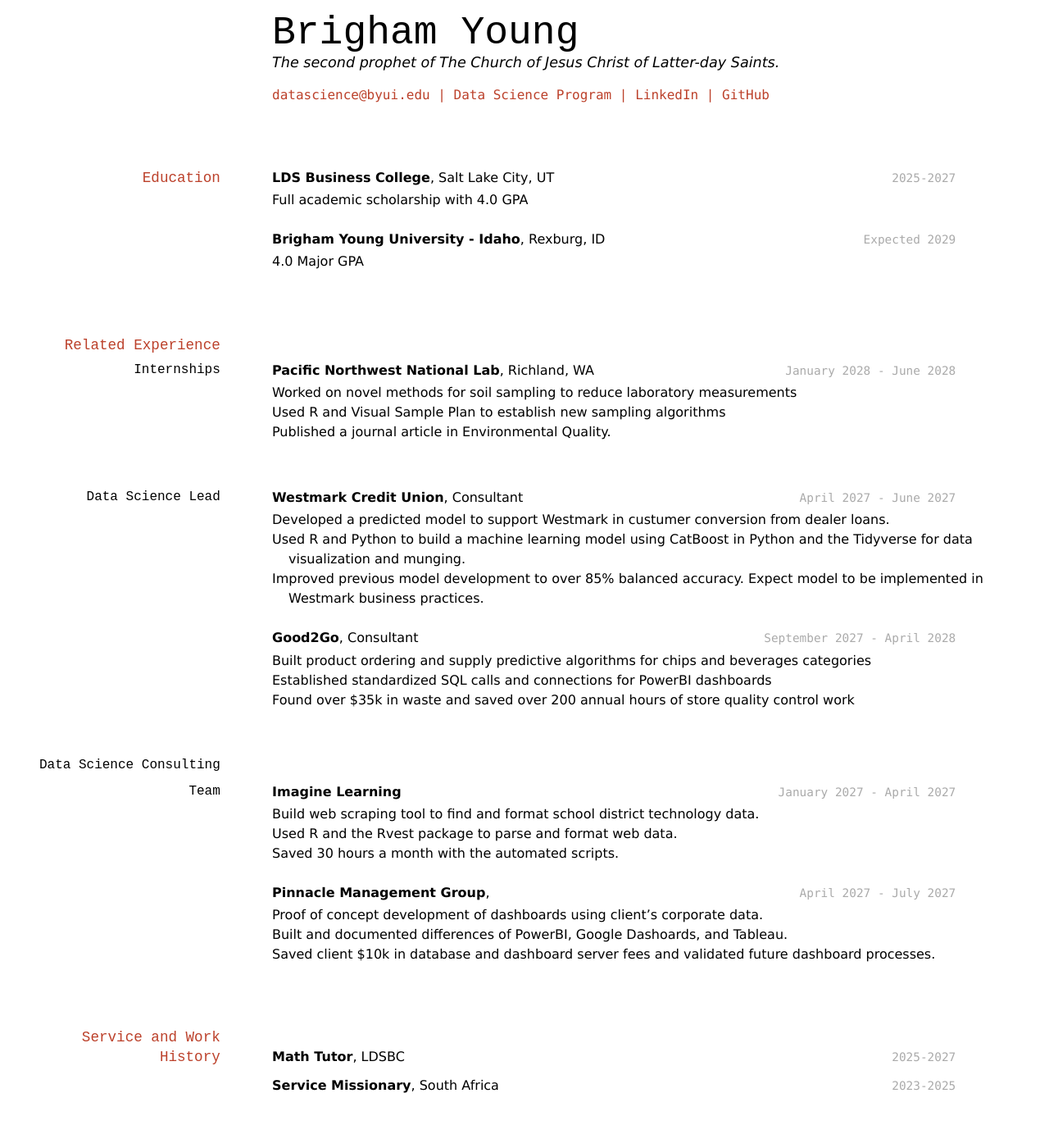
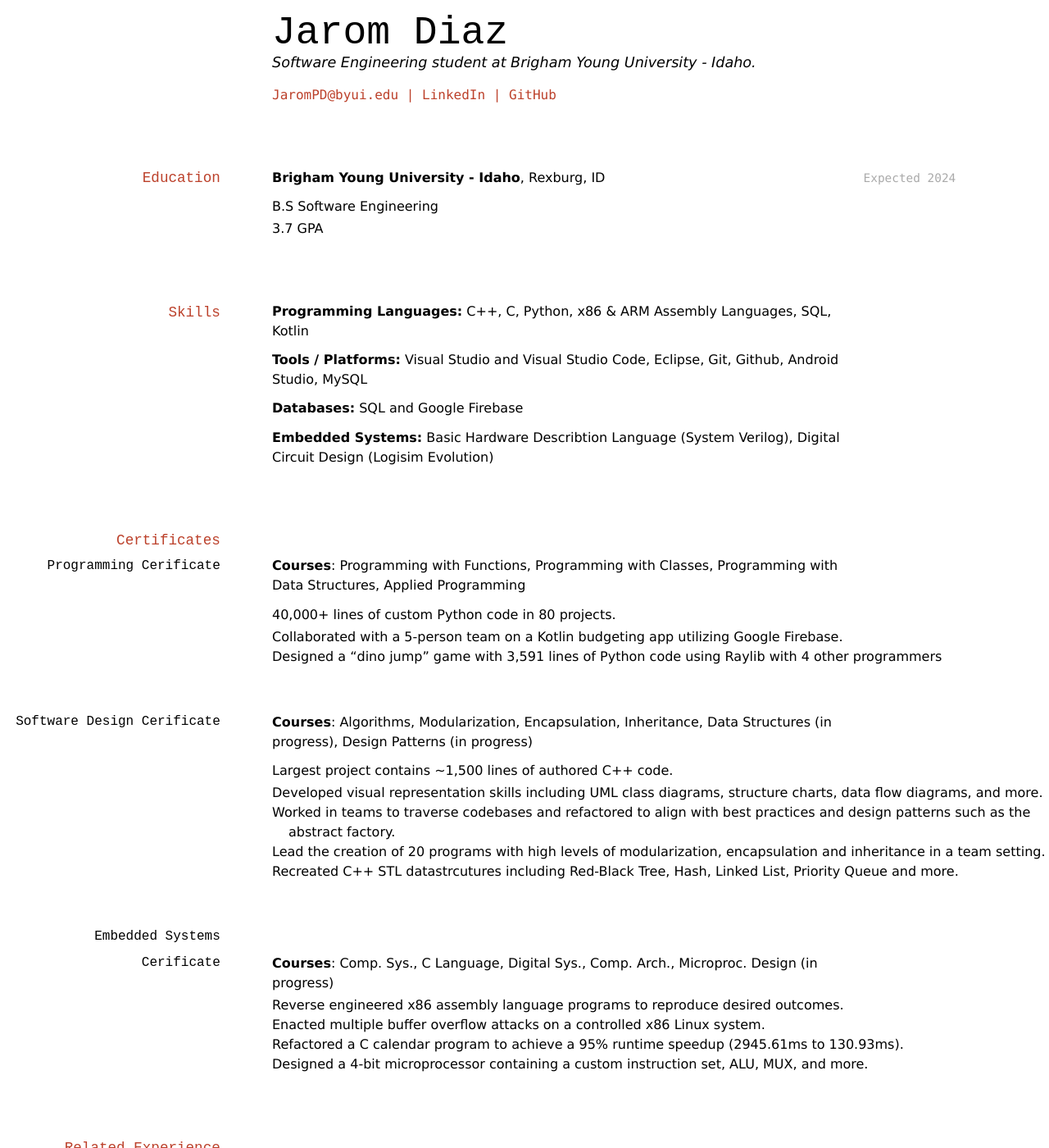
Before and after one commit to JaromPD/JaromDiaz-Resume, a Jekyll site: the page built from docs/index.md, in a window 1280 px wide and 1400 px high. Shown: the whole window at 82% size. Built offline with Jekyll 4.4.1, drawn with Linux system fonts in a browser that asks for light colours; some of the changed text lies outside the part shown.

Commit message:
Updated index with resume info

```diff
--- a/docs/index.md
+++ b/docs/index.md
@@ -1,86 +1,102 @@
 ---
 layout: cv
-title: Brigham Young's Resume
+title: Jarom Diaz's Resume
 ---
-# Brigham Young
-The second prophet of The Church of Jesus Christ of Latter-day Saints.
+# Jarom Diaz
+Software Engineering student at Brigham Young University - Idaho.
 
 <div id="webaddress">
-<a href="datascience@byui.edu">datascience@byui.edu</a>
-| <a href="https://byuidatascience.github.io/development.html">Data Science Program</a>
-| <a href="https://www.linkedin.com/groups/13537407/">LinkedIn</a>
-| <a href="https://github.com/byuids-resumes">GitHub</a>
+<a href="datascience@byui.edu">JaromPD@byui.edu</a>
+| <a href="https://www.linkedin.com/in/jarom-diaz/">LinkedIn</a>
+| <a href="https://github.com/JaromPD">GitHub</a>
 </div>
 
 <!-- https://www.monique.tech/the-art-of-markdown -->
 
 ## Education
-
-`2025-2027`
-__LDS Business College__, Salt Lake City, UT
-
-- Full academic scholarship with 4.0 GPA
-
-`Expected 2029`
+`Expected 2024`
 __Brigham Young University - Idaho__, Rexburg, ID
 
-- 4.0 Major GPA
+B.S Software Engineering
+- 3.7 GPA
+
+## Skills
+
+__Programming Languages:__
+C++, C, Python, x86 & ARM Assembly Languages, SQL, Kotlin
+
+__Tools / Platforms:__
+Visual Studio and Visual Studio Code, Eclipse, Git, Github, Android Studio, MySQL
+
+__Databases:__
+SQL and Google Firebase
+
+__Embedded Systems:__
+Basic Hardware Describtion Language (System Verilog), Digital Circuit Design (Logisim Evolution)
+
+## Certificates
+
+### Programming Cerificate
+
+__Courses__: Programming with Functions, Programming with Classes, Programming with Data Structures, Applied Programming
+
+40,000+ lines of custom Python code in 80 projects.
+
+- Collaborated with a 5-person team on a Kotlin budgeting app utilizing Google Firebase.
+- Designed a “dino jump” game with 3,591 lines of Python code using Raylib with 4 other programmers
+
+### Software Design Cerificate
+
+__Courses__: Algorithms, Modularization, Encapsulation, Inheritance, Data Structures (in progress), Design Patterns (in progress)
+
+ Largest project contains ~1,500 lines of authored C++ code.
+
+- Developed visual representation skills including UML class diagrams, structure charts, data flow diagrams, and more.
+- Worked in teams to traverse codebases and refactored to align with best practices and design patterns such as the abstract factory.
+- Lead the creation of 20 programs with high levels of modularization, encapsulation and inheritance in a team setting.
+- Recreated C++ STL datastrcutures including Red-Black Tree, Hash, Linked List, Priority Queue and more.
+
+### Embedded Systems Cerificate
+
+__Courses__: Comp. Sys., C Language, Digital Sys., Comp. Arch., Microproc. Design (in progress)
+
+- Reverse engineered x86 assembly language programs to reproduce desired outcomes.
+- Enacted multiple buffer overflow attacks on a controlled x86 Linux system.
+- Refactored a C calendar program to achieve a 95% runtime speedup (2945.61ms to 130.93ms).
+- Designed a 4-bit microprocessor containing a custom instruction set, ALU, MUX, and more.
 
 
 ## Related Experience
 
-### Internships
+### Data Science Society
 
-`January 2028 - June 2028`
-__Pacific Northwest National Lab__, Richland, WA
+`April 2023 - July 2023`
+__Wilford Woodruff Papers__, Rexburg, ID
+- Crafted functions in a team to help clean 305,982 lines of journal data.
+- Taught regular expression patterns and simple pandas functions in the Python programming language to 2 new society members.
+- Developed a script to extract thousands of useful names, places, and abbreviations from raw text using Jupyter notebook and pandas.
+- Utilized a “bag of words” approach to content match thousands of journal entries to 41,995 verses of scripture.
 
-- Worked on novel methods for soil sampling to reduce laboratory measurements
-- Used R and Visual Sample Plan to establish new sampling algorithms
-- Published a journal article in Environmental Quality.
+`September 2022 - December 2022`
+__Predictive Camping Reservation Model__, Rexburg, ID
+- Managed a data frame consisting of 3,470 rows and 1,570 columns in pandas.
+- Studied real-world artificial intelligence and machine learning applications within Python.
+- Assisted in the construction of an AI-powered reservation model for a local business using TensorFlow with a 3-person data science team.
+- Created methods to exhibit hundreds of reservation predictions to business.
 
-### Data Science Lead
+## Volunteer and Work History
 
-`April 2027 - June 2027`
-__Westmark Credit Union__, Consultant
+`2023`
+__Computer Science and Engineering Volunteer Tutor | BYU - Idaho__, Rexburg, ID
 
-- Developed a predicted model to support Westmark in custumer conversion from dealer loans.
-- Used R and Python to build a machine learning model using CatBoost in Python and the Tidyverse for data visualization and munging.
-- Improved previous model development to over 85% balanced accuracy. Expect model to be implemented in Westmark business practices.
+`January 2022 - April 2022`
+__Customer Service Representative | H&R Block__, Firestone, CO
 
-`September 2027 - April 2028`
-__Good2Go__, Consultant
+`December 2022 - April 2023`
+__Sandwich Maker | Jersey Mike's__, Firestone, CO
 
-- Built product ordering and supply predictive algorithms for chips and beverages categories
-- Established standardized SQL calls and connections for PowerBI dashboards
-- Found over $35k in waste and saved over 200 annual hours of store quality control work
-
-### Data Science Consulting Team
-
-`January 2027 - April 2027`
-__Imagine Learning__
-
-- Build web scraping tool to find and format school district technology data.
-- Used R and the Rvest package to parse and format web data.
-- Saved 30 hours a month with the automated scripts.
-
-`April 2027 - July 2027`
-__Pinnacle Management Group__,
-
-- Proof of concept development of dashboards using client's corporate data.
-- Built and documented differences of PowerBI, Google Dashoards, and Tableau.
-- Saved client $10k in database and dashboard server fees and validated future dashboard processes.
-
-
-## Service and Work History
-
-`2025-2027`
-__Math Tutor__, LDSBC
-
-
-`2023-2025`
-__Service Missionary__, South Africa
-
-
+`March 2021 - June 2021`
+__Produce Clerk | Safeway__, Firestone, CO
 
 <!-- ### Footer
 
```
